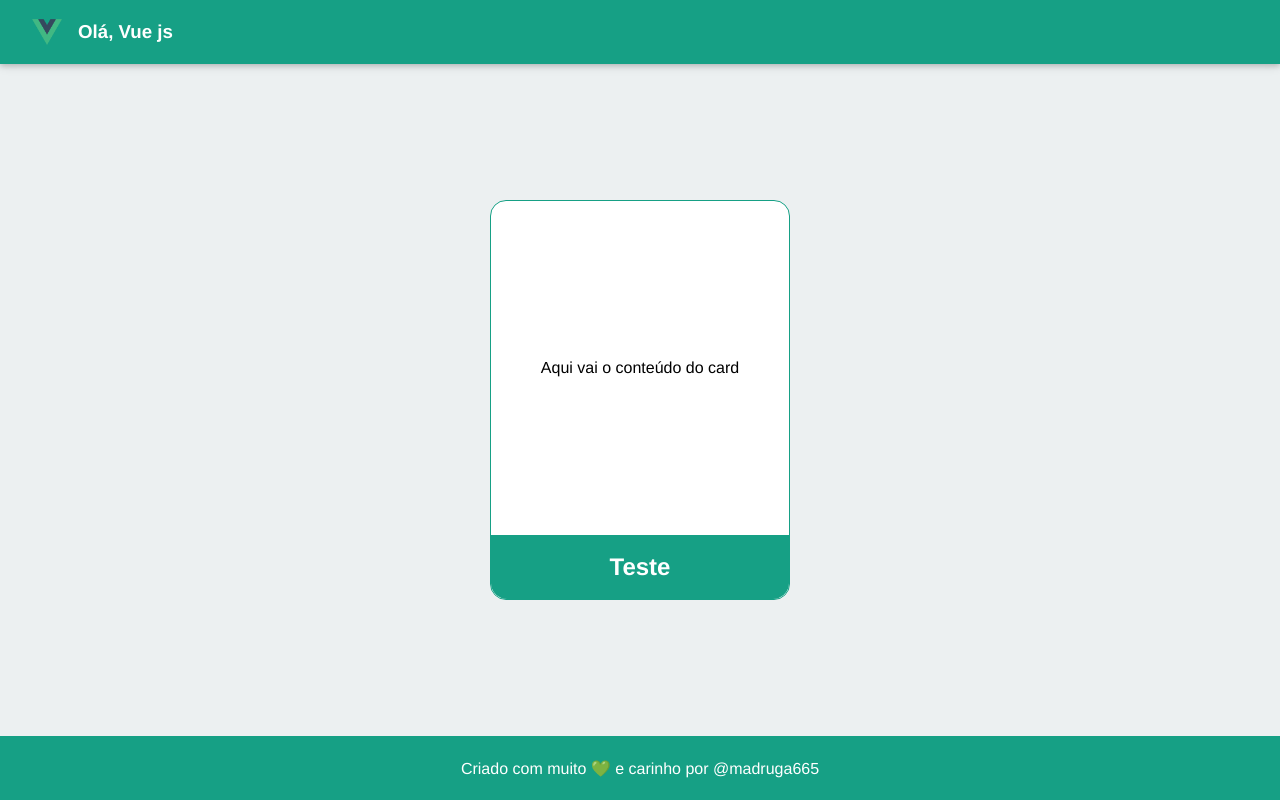
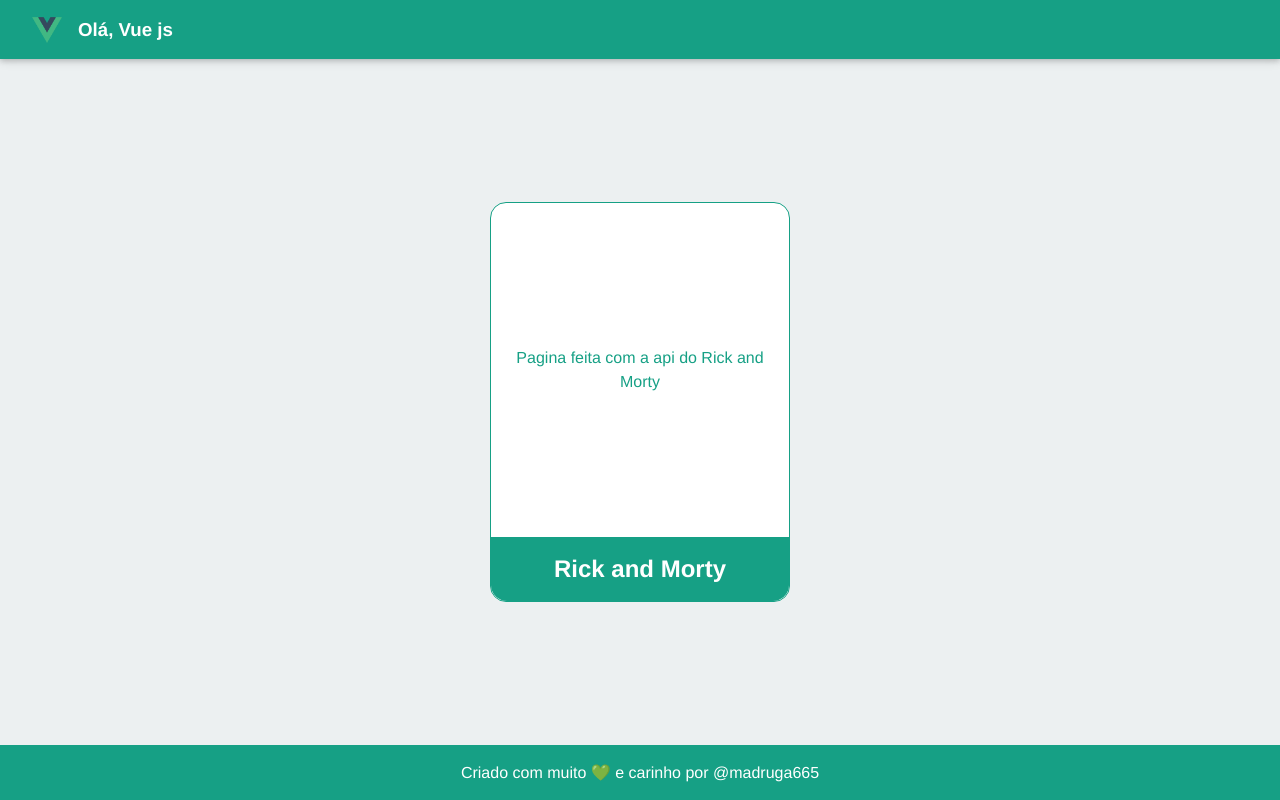
Before and after one commit to madruga665/hellow-world-vue, a Vue app: page / in a window 1280 px wide. Built offline with nearby package versions, Linux system fonts and the light colour scheme.

Commit message:
feature(ViewTemplate): add template para as paginas da aplicação

```diff
--- a/src/components/Card.vue
+++ b/src/components/LinkCard.vue
@@ -13,7 +13,7 @@
 import { defineComponent } from "vue";
 
 export default defineComponent({
-  name: "CardComponent",
+  name: "LinkCard",
   props: {
     title: String,
     content: String,
@@ -33,6 +33,7 @@ export default defineComponent({
   width: 300px;
   height: 400px;
   transition: 500ms;
+  cursor: pointer;
 }
 .card:hover {
   box-shadow: 0 0.5rem 1rem rgba(0, 0, 0, 0.2);
@@ -57,5 +58,8 @@ export default defineComponent({
   display: flex;
   align-items: center;
   justify-content: center;
+  text-align: center;
+  line-height: 1.5rem;
+  color: #16a085;
 }
 </style>
--- /dev/null
+++ b/src/templates/ViewTemplate.vue
@@ -0,0 +1,35 @@
+<template>
+  <main class="container">
+    <HeaderComponent />
+    <slot></slot>
+    <FooterComponent />
+  </main>
+</template>
+
+<script lang="ts">
+import { defineComponent } from "vue";
+import HeaderComponent from "../components/HeaderComponent.vue";
+import FooterComponent from "../components/FooterComponent.vue";
+
+export default defineComponent({
+  name: "ViewTemplate",
+  components: {
+    HeaderComponent,
+    FooterComponent,
+  },
+});
+</script>
+
+<style scoped>
+  .container {
+    display: flex;
+    flex-direction: column;
+    align-items: center;
+    justify-content: space-between;
+    width: 100%;
+    height: 100%;
+  }
+  slot {
+    border: 2px solid red;
+  }
+</style>
--- a/src/views/HomeView.vue
+++ b/src/views/HomeView.vue
@@ -1,23 +1,21 @@
 <template>
-  <main class="container">
-    <HeaderComponent />
-    <Card title="Teste" content="Aqui vai o conteúdo do card"/>
-    <FooterComponent />
-  </main>
+  <ViewTemplate>
+    <section class="container">
+      <LinkCard title="Rick and Morty" content="Pagina feita com a api do Rick and Morty" />
+    </section>
+  </ViewTemplate>
 </template>
 
 <script lang="ts">
 import { defineComponent } from "vue";
-import HeaderComponent from "../components/HeaderComponent.vue";
-import Card from "../components/Card.vue";
-import FooterComponent from "../components/FooterComponent.vue";
+import ViewTemplate from "../templates/ViewTemplate.vue";
+import LinkCard from "../components/LinkCard.vue";
 
 export default defineComponent({
   name: "HomeView",
   components: {
-    HeaderComponent,
-    Card,
-    FooterComponent,
+    ViewTemplate,
+    LinkCard,
   },
 });
 </script>
@@ -25,9 +23,8 @@ export default defineComponent({
 <style scoped>
 .container {
   display: flex;
-    flex-direction: column;
   align-items: center;
-    justify-content: space-between;
+  justify-content: center;
   width: 100%;
   height: 100%;
 }
```
Lines whose indentation alone changed are shown as unchanged.
